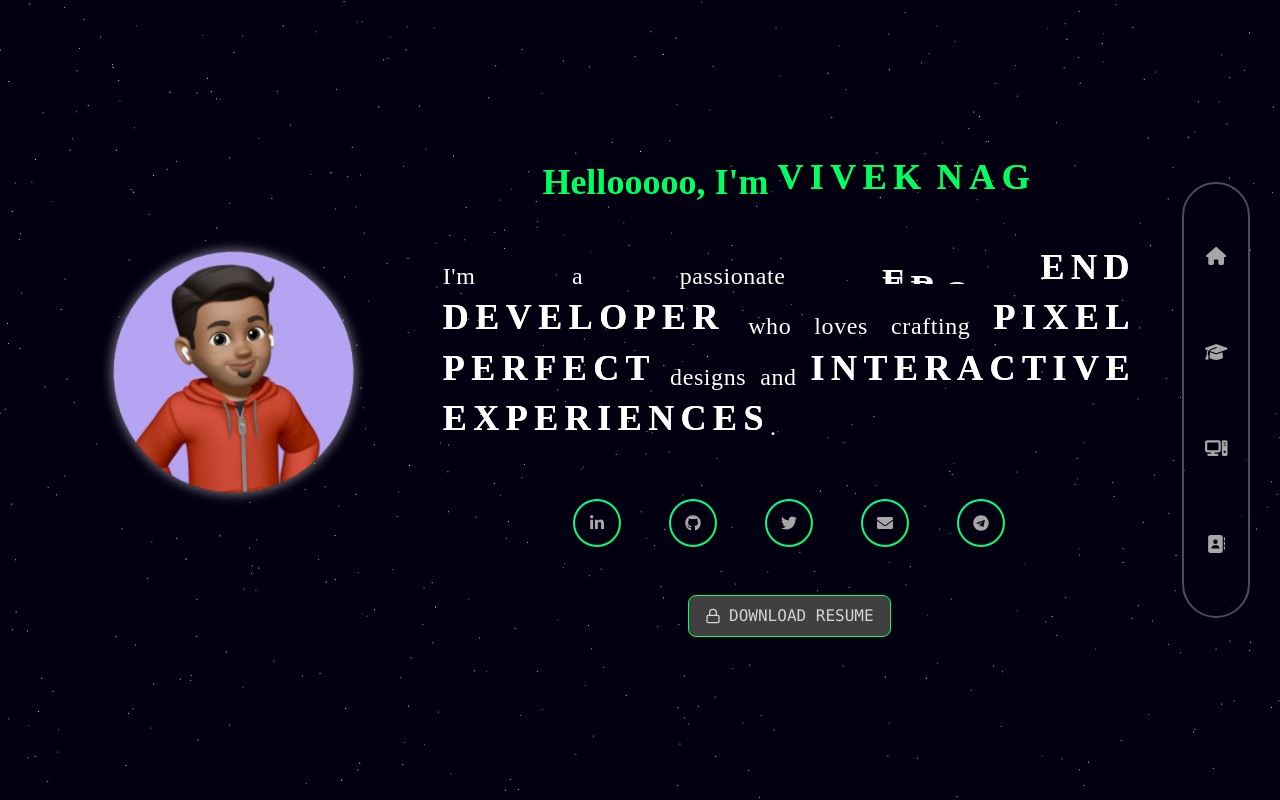
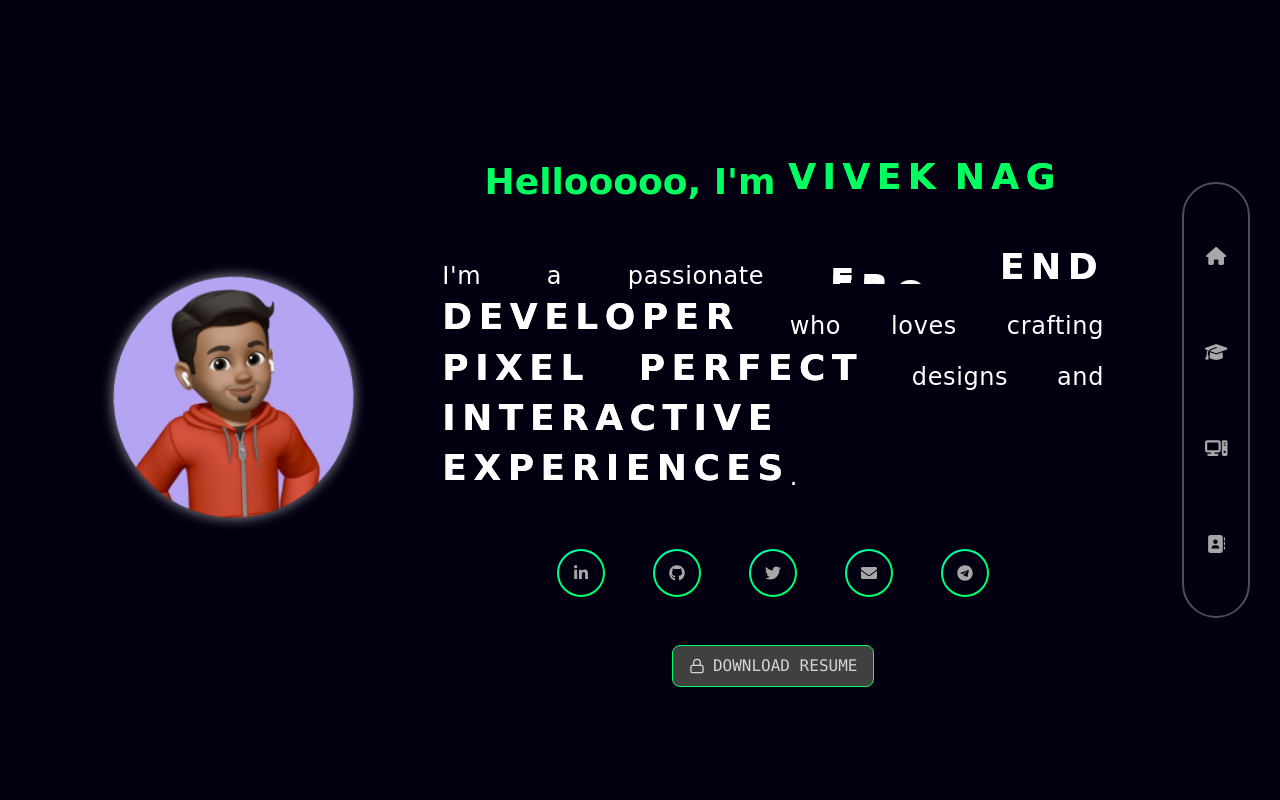
Before and after one commit to vivek4nag/Portfolio, a React (Vite) app: page / in a window 1280 px wide. Built offline with nearby package versions, Linux system fonts and the light colour scheme.

Commit message:
font changed & subtle changes

```diff
--- a/src/App.jsx
+++ b/src/App.jsx
@@ -4,16 +4,16 @@ import Skills from "./Pages/Skills";
 import Contact from "./Pages/ContactMe";
 import Projects from "./Pages/Projects";
 import FooterCard from "./Pages/Footer";
-import { StarsBackground } from "./components/ui/stars-background";
-import { ShootingStars } from "./components/ui/shooting-stars";
+// import { StarsBackground } from "./components/ui/stars-background";
+// import { ShootingStars } from "./components/ui/shooting-stars";
 
 ;
 
 export default function App() {
   return (
     <>
-    <StarsBackground className="fixed top-0 left-0 w-full h-full -z-10"/>
-    <ShootingStars className="fixed top-0 left-0 w-full h-full -z-10"/>
+    {/* <StarsBackground className="fixed top-0 left-0 w-full h-full -z-10"/>
+    <ShootingStars className="fixed top-0 left-0 w-full h-full -z-10"/> */}
     <div className="relative min-h-screen">
       <div className=" w-full pt-28 md:px-4 lg:px-12 lg:pr-32">
 
--- a/src/Pages/Footer.jsx
+++ b/src/Pages/Footer.jsx
@@ -54,17 +54,17 @@ const FooterCard = () => {
                     </AnimatePresence>
                 </div>
 
-                <h4 className="text-center gap-3 text-lg md:text-xl">
+                <h4 className="text-center gap-3 text-sm md:text-xl">
                     Built with passion and React by{" "}
-                    <span className="text-2xl md:text-3xl text-bold text-lime-500">
+                    <span className="text-xl md:text-3xl text-bold text-lime-500">
                         Vivek
                     </span>
                 </h4>
-                <p className=" text-center gap-3 text-xl">
+                <p className=" text-center gap-3 text-sm md:text-xl">
                     😉 <span className="text-green-500">No copyrights here.</span> Feel
                     free to remix this portfolio into your own masterpiece! 😉
                 </p>
-                <p className=" text-center gap-3 text-xl">
+                <p className=" text-center gap-3 text-sm md:text-xl">
                     🤝 Collaboration and creativity make the web a better place! 🤝
                 </p>
             </div>
--- a/src/Pages/Home.jsx
+++ b/src/Pages/Home.jsx
@@ -17,7 +17,7 @@ const Home = () => {
                 <MeraThobda/>
 
                 {/* content section */}
-                <div className="w-full md:w-2/3 h-full flex flex-col items-center justify-center gap-4 text-center md:text-left">
+                <div className="w-full md:w-2/3 h-full flex flex-col items-center justify-center gap-4 text-center md:text-left md:pr-8">
                     <AboutMe/>
 
                     {/* social media links */}
--- a/src/index.css
+++ b/src/index.css
@@ -10,7 +10,8 @@ body {
     background: #020010;
     /* background: #02000a; */
     /* background: #000000; */
-    font-family: "Croissant One", cursive;
+    /* font-family: "Croissant One", cursive; */
+    font-family: "Comic Sans MS", "Comic Sans", cursive;
     display: flex;
     flex-direction: column;
     align-items: center;
```
Also changed, not shown: tailwind.config.js (+0 -18 lines).
